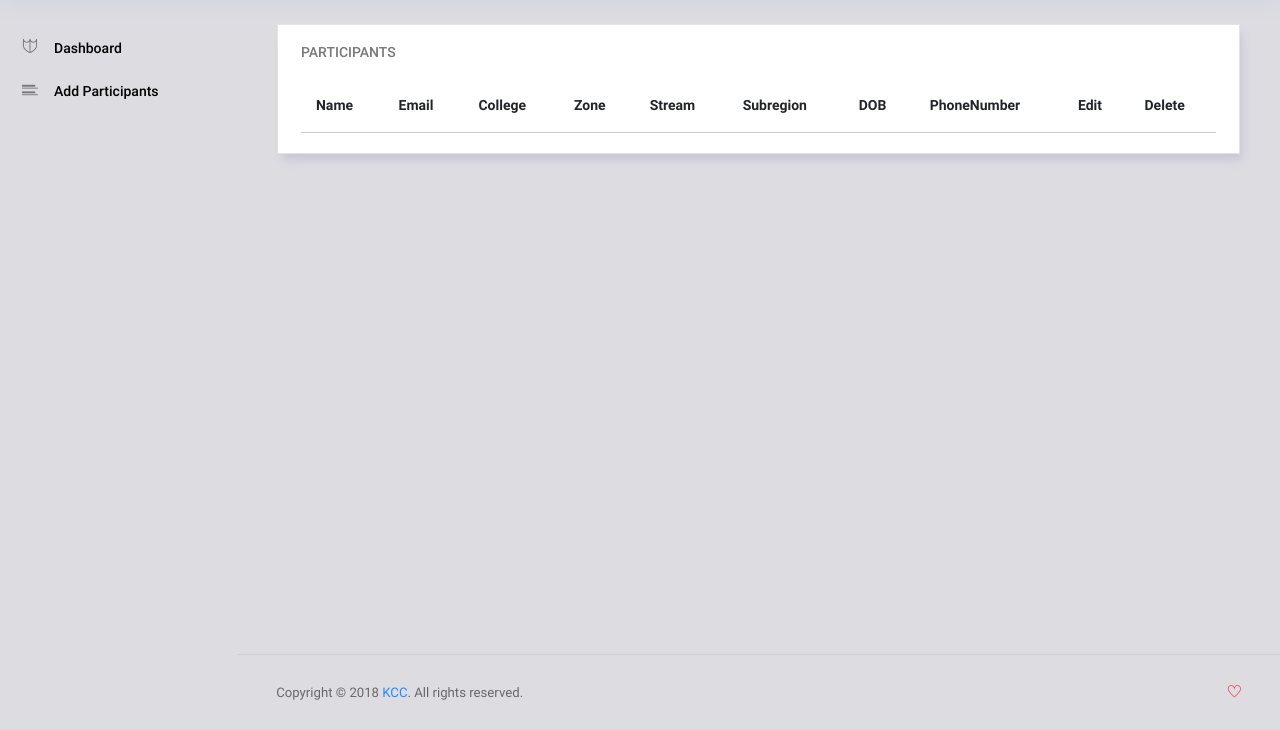
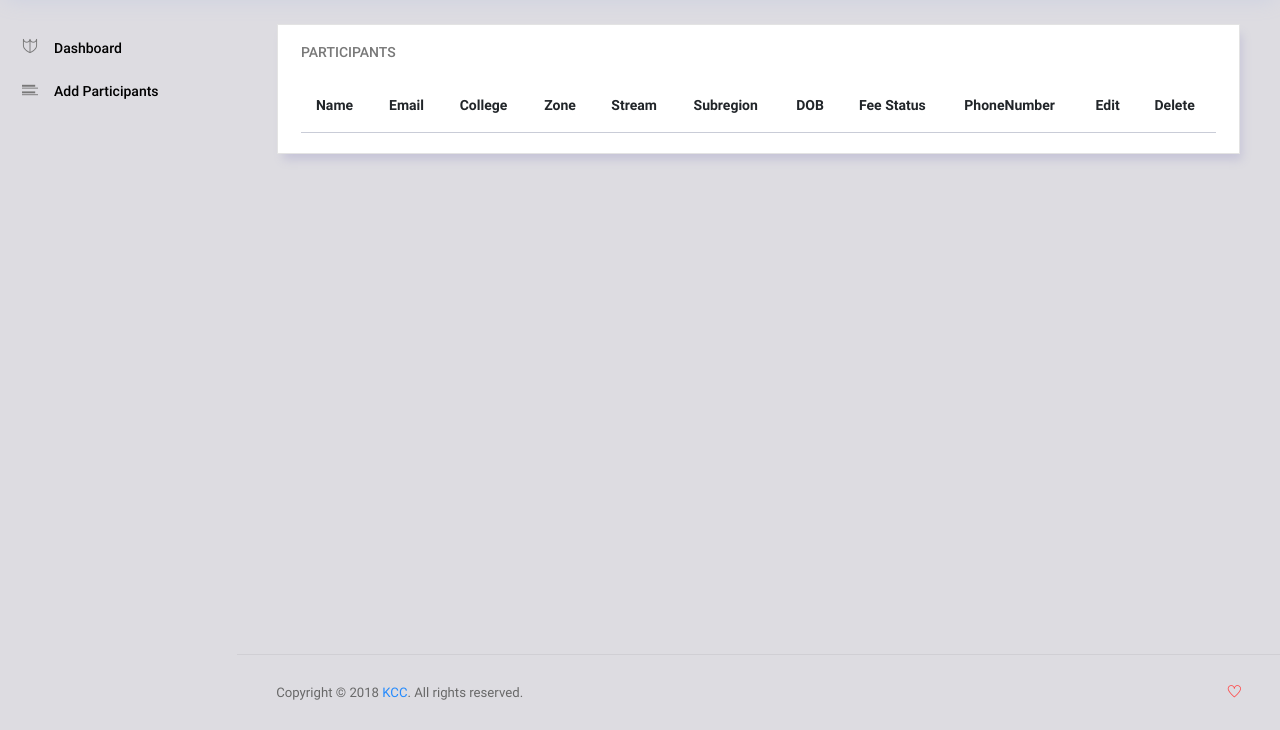
Before and after one commit to lijoev/KCC, a Django app: template src/jycampus/apps/userbase/templates/registration/participants.html in a window 1280 px wide. Shown: the part 70-800 px from the top of the page. Run offline with Django 3.2, Linux system fonts and the light colour scheme; the template is opened without the code that fills it, so the values that code supplies are empty; some libraries are stand-ins or nearby versions.

Commit message:
payment status color code added

```diff
--- a/src/jycampus/apps/userbase/admin.py
+++ b/src/jycampus/apps/userbase/admin.py
@@ -106,7 +106,7 @@ class AddParticipantsForm(forms.ModelForm):
     GENDER_CHOICES = (('male', 'Male'), ('female', 'Female'))
     FEE_STATUS_CHOICES = (
         ('None', 'Select Fee Status'),
-        ('paide', 'Paid'),
+        ('paid', 'Paid'),
         ('not-paid', 'Not Paid'),
         ('partially', 'Partially Paid'),
     )
--- a/src/jycampus/apps/userbase/forms.py
+++ b/src/jycampus/apps/userbase/forms.py
@@ -56,7 +56,7 @@ class AddParticipantsForm(forms.ModelForm):
     GENDER_CHOICES = (('male', 'Male'), ('female', 'Female'))
     FEE_STATUS_CHOICES = (
         ('None', 'Select Fee Status'),
-        ('paide', 'Paid'),
+        ('paid', 'Paid'),
         ('not-paid', 'Not Paid'),
         ('partially', 'Partially Paid'),
     )
@@ -67,7 +67,7 @@ class AddParticipantsForm(forms.ModelForm):
     dob = forms.CharField(max_length=50, widget=forms.TextInput(attrs={'class': "form-control", 'placeholder': "YYYY-MM-DD"}))
     email = forms.EmailField(max_length=100, help_text='Required. Inform a valid email address.',
                              widget=forms.EmailInput(attrs={'class': "form-control"}))
-    phoneNumber = forms.CharField(max_length=50, widget=forms.TextInput(attrs={'class': "form-control"}))
+    phoneNumber = forms.CharField(max_length=13, widget=forms.TextInput(attrs={'class': "form-control"}))
     college = forms.CharField(max_length=50, widget=forms.TextInput(attrs={'class': "form-control"}))
     stream = forms.CharField(widget=forms.Select(choices=STREAM_CHOICES, attrs={'class': "form-control"}))
     subregion = forms.CharField(widget=forms.Select(choices=SUBREGION_CHOICES, attrs={'class': "form-control"}))
--- a/src/jycampus/apps/userbase/templates/registration/participants.html
+++ b/src/jycampus/apps/userbase/templates/registration/participants.html
@@ -114,6 +114,7 @@
                                         <th class="table-head">Stream</th>
                                         <th class="table-head ">Subregion</th>
                                         <th class="table-head ">DOB</th>
+                                        <th class="table-head ">Fee Status</th>
                                         <th class="table-head ">PhoneNumber</th>
                                         <th>Edit</th>
 
@@ -130,6 +131,15 @@
                                         <td class="">{{ participant.stream }}</td>
                                         <td class="">{{ participant.subregion }}</td>
                                         <td class="">{{ participant.dob }}</td>
+                                        {% if participant.fee_status == 'paid' %}
+                                            <td style="color: green" class="">{{ participant.fee_status }}</td>
+
+                                        {% elif participant.fee_status == 'partially' %}
+                                            <td style="color: blue" class="">{{ participant.fee_status }}</td>
+
+                                        {% else %}
+                                            <td style="color: red" class="">{{ participant.fee_status }}</td>
+                                        {% endif %}
                                         <td class="">{{ participant.phoneNumber }}</td>
                                         <!--<a href=""><td><button class="btn btn-primary btn-xs"><i class="fa fa-edit" aria-hidden="true"></i></button></td></a>-->
                                         <td><a class="btn btn-primary btn-xs" href="{% url 'edit_participant' participant.id %}"><i class="fa fa-edit" aria-hidden="true"></i></a></td>
```
